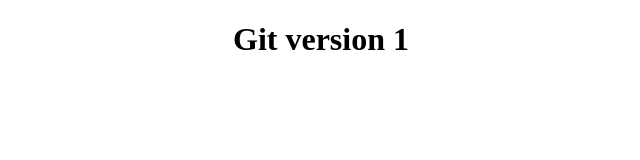
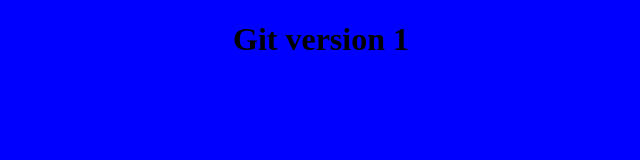
Before and after one commit to Thedev01/GitPractice, a plain HTML site: page Index.html in a window 1280 px wide. Shown: the whole page, without its empty margins (319-959 px from the left). Drawn offline with Linux system fonts and the light colour scheme.

Commit message:
SecondCommit

```diff
--- a/Index.html
+++ b/Index.html
@@ -3,7 +3,7 @@
 <head>
 	<title>Git</title>
 </head>
-<body>
- <h1 style="text-align: center">Git version 1</h1>
+<body style="background-color: blue">
+ <h1 style="text-align: center;">Git version 1</h1>
 </body>
 </html>
```
